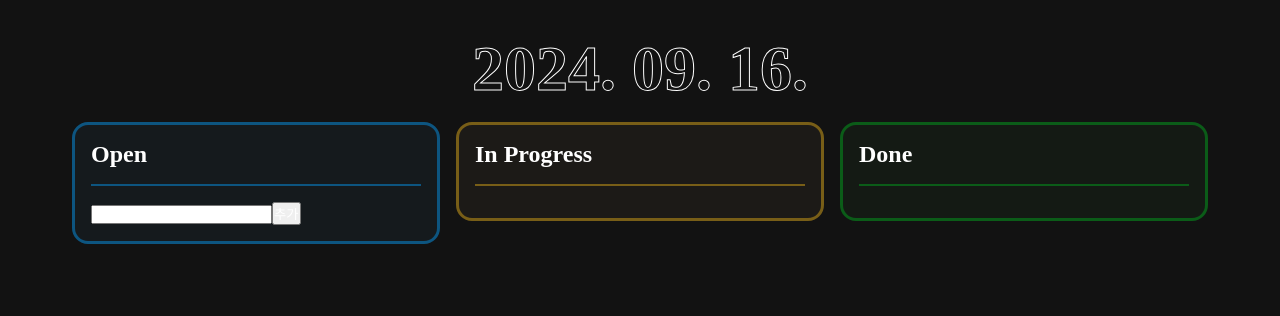
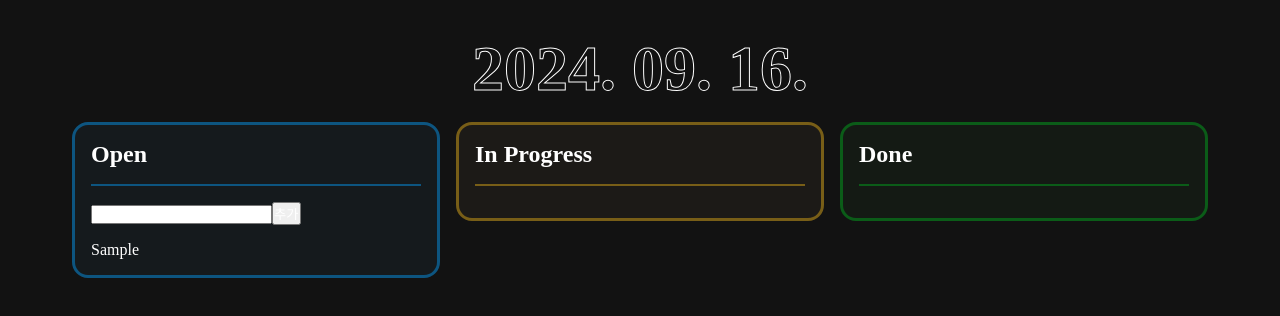
Before and after one commit to psst54/react-todo-20th, a React (Create React App) app: page / in a window 1280 px wide. Both pictures are taken after typing "Sample" into the empty fields and a click on the button "추가". Shown: the top 316 px of the page. Built offline with nearby package versions, Linux system fonts and the light colour scheme.

Commit message:
feat: add useSubject hook

```diff
--- a/src/components/SubjectList/index.js
+++ b/src/components/SubjectList/index.js
@@ -7,12 +7,22 @@ import {
   NewSubjectForm,
   NewSubjectFormWrapper,
 } from './styles';
+import useSubject from 'hooks/useSubject';
 
 export default function SubjectList({ state }) {
-  return <Container>{state === OPEN && <SubjectInput />}</Container>;
+  const { subjectList, addSubject } = useSubject();
+
+  return (
+    <Container>
+      {state === OPEN && <SubjectInput addSubject={addSubject} />}
+      {subjectList.map((subject) => (
+        <div>{subject.title}</div>
+      ))}
+    </Container>
+  );
 }
 
-function SubjectInput() {
+function SubjectInput({ addSubject }) {
   const inputRef = useRef(null);
 
   return (
@@ -20,7 +30,8 @@ function SubjectInput() {
       <NewSubjectForm
         onSubmit={(event) => {
           event.preventDefault();
-          // console.log(inputRef.current.value);
+          addSubject(inputRef.current.value);
+          inputRef.current.value = '';
         }}
       >
         <Input ref={inputRef} />
--- /dev/null
+++ b/src/hooks/useSubject.js
@@ -0,0 +1,15 @@
+import { useState } from 'react';
+
+export default function useSubject() {
+  const [subjectList, setSubjectList] = useState([]);
+
+  const addSubject = (newSubjectTitle) => {
+    const newSubject = {
+      title: newSubjectTitle,
+      taskList: [],
+    };
+    setSubjectList([...subjectList, newSubject]);
+  };
+
+  return { subjectList, addSubject };
+}
```
